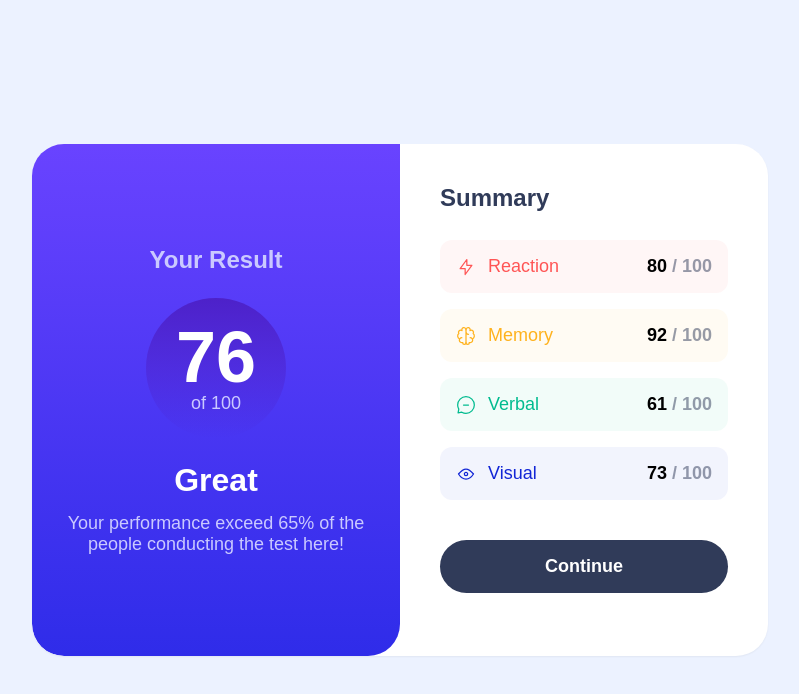
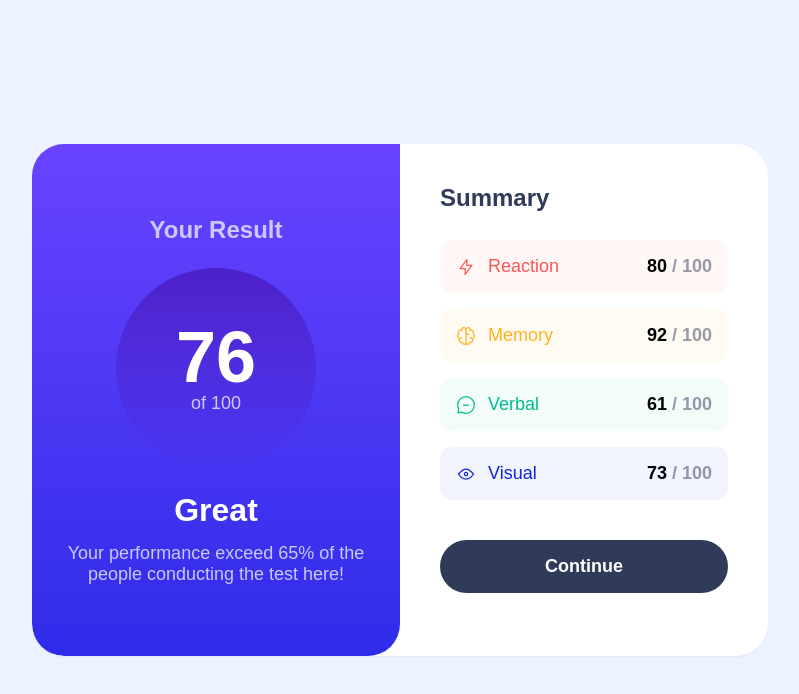
Before and after one commit to saepulmalik27/component-resume-company, a website: page src/index.html in a window 1280 px wide. Shown: the whole page, without its empty margins (240-1039 px from the left). Drawn offline with Linux system fonts and the light colour scheme.

```diff
--- a/src/index.html
+++ b/src/index.html
@@ -16,7 +16,7 @@
             Your Result
           </h3>
           <div
-            class="w-[140px] h-[140px] bg-hero-pattern-2 aspect-square rounded-full flex flex-col justify-center items-center"
+            class="w-[140px] h-[140px] md:w-[200px] md:h-[200px] bg-hero-pattern-2 aspect-square rounded-full flex flex-col justify-center items-center"
           >
             <h1 class="heading-2 md:heading-1">76</h1>
             <p class="md:text-main text-base font-bold text-primary">of 100</p>
```
Also changed, not shown: src/output.css.
